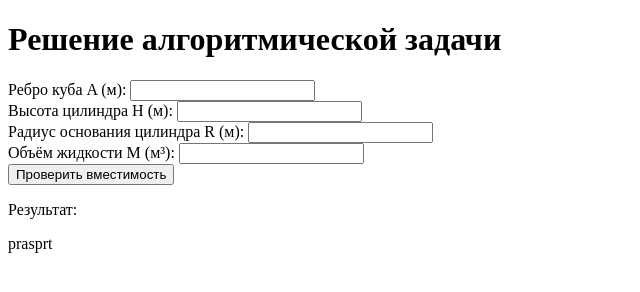
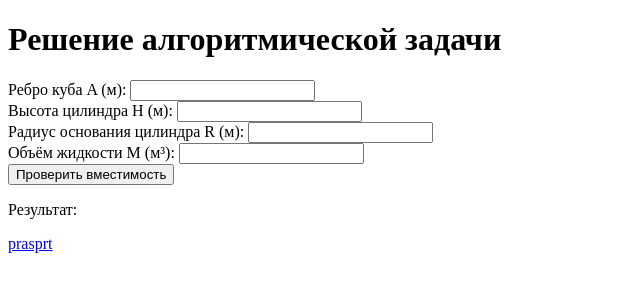
Before and after one commit to kapitolinab/nt, a plain HTML site: page passport.html in a window 1280 px wide. Shown: the full height of the page, 0-640 px from the left. Drawn offline with Linux system fonts and the light colour scheme.

Commit message:
Update passport.html

```diff
--- a/passport.html
+++ b/passport.html
@@ -49,7 +49,7 @@
             }
         }
     </script>
-    <p>prasprt</p>
+    <a href="https://kapitolinab.github.io/nt/pass2.html"><p>prasprt</p></a>
    </body>
 
 </html>
```
